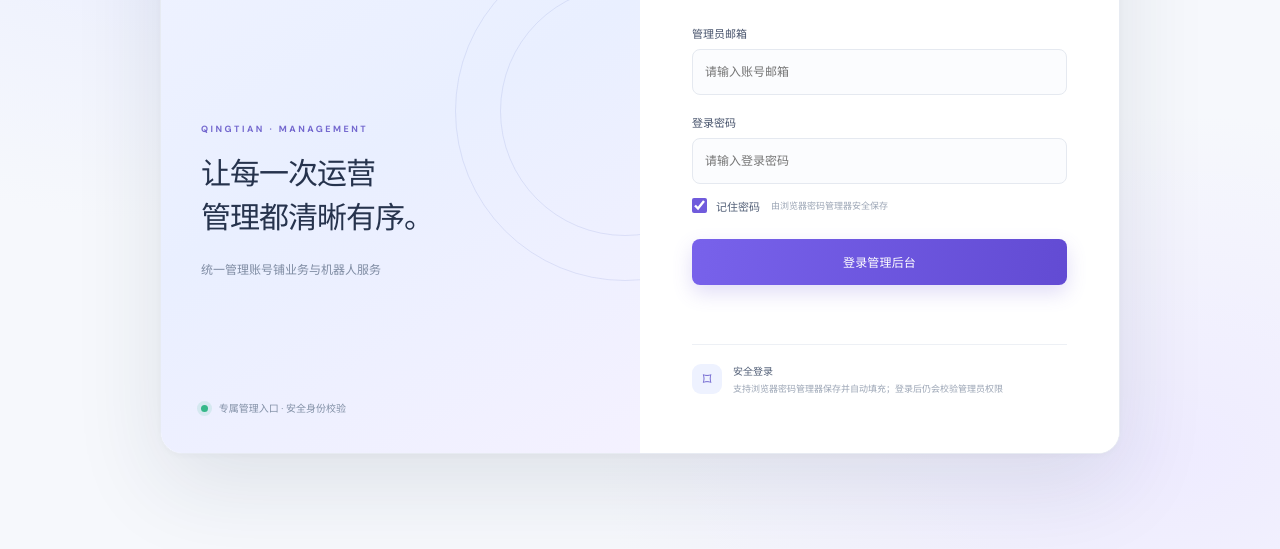
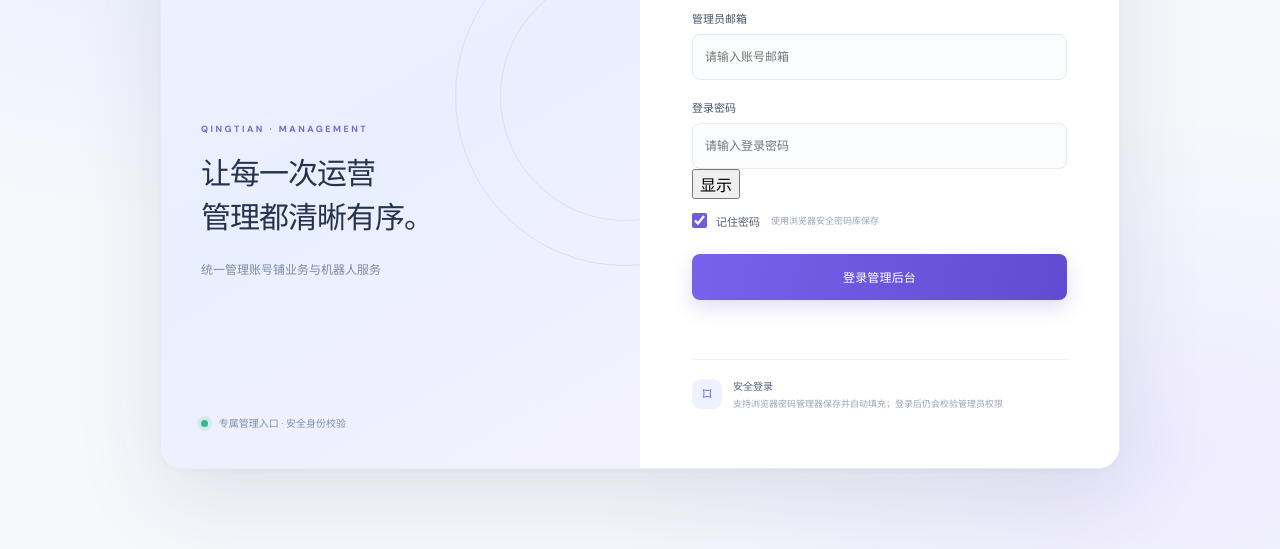
Before and after one commit to Zhouzhou198871/admin, a plain HTML site: page index.html in a window 1280 px wide. Shown: the part 251-800 px from the top of the page. Drawn offline with Linux system fonts and the light colour scheme; no server answers.

Commit message:
Polish admin login form and password controls

```diff
--- a/index.html
+++ b/index.html
@@ -133,8 +133,9 @@
         <p class="eyebrow">ADMIN CONSOLE</p><h1>欢迎登录</h1>
         <p class="login-subtitle">请使用晴天号铺原有账号密码进入管理后台。</p>
         <label for="loginEmail">管理员邮箱</label><input id="loginEmail" name="username" type="email" autocomplete="username" placeholder="请输入账号邮箱" required>
-        <label for="loginPassword">登录密码</label><input id="loginPassword" name="password" type="password" autocomplete="current-password" placeholder="请输入登录密码" required>
-        <label class="remember-option" for="rememberPassword"><input id="rememberPassword" type="checkbox" checked><span>记住密码</span><small>由浏览器密码管理器安全保存</small></label>
+        <label for="loginPassword">登录密码</label>
+        <div class="password-field"><input id="loginPassword" name="password" type="password" autocomplete="current-password" placeholder="请输入登录密码" required><button class="password-toggle" id="togglePassword" type="button" aria-label="显示密码" aria-pressed="false">显示</button></div>
+        <label class="remember-option" for="rememberPassword"><input id="rememberPassword" type="checkbox" checked><span>记住密码</span><small>使用浏览器安全密码库保存</small></label>
         <button class="btn btn-primary submit-btn" id="loginSubmit" type="submit">登录管理后台</button>
         <p class="login-error" id="loginError" role="status" aria-live="polite"></p>
         <div class="login-security"><span>⌑</span><div><b>安全登录</b><small>支持浏览器密码管理器保存并自动填充；登录后仍会校验管理员权限</small></div></div>
```
